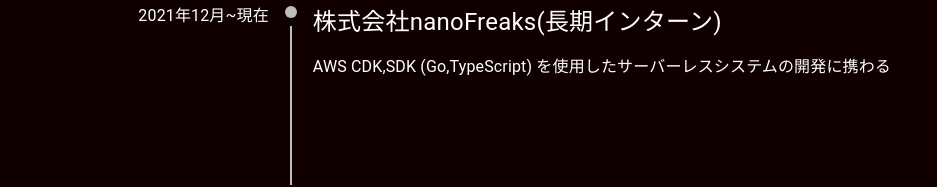
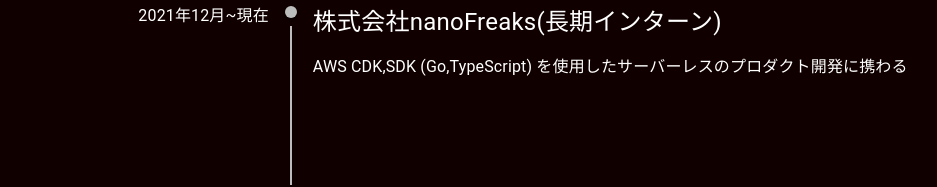
Before and after one commit to yamoyamoto/information_retrieval_site, a Next.js app: page /about in a window 1280 px wide. Shown: the part 631-818 px from the top of the page, without its empty margins (109-1046 px from the left). Built offline with nearby package versions, Linux system fonts and the light colour scheme.

Commit message:
fix descritpion

```diff
--- a/pages/about.tsx
+++ b/pages/about.tsx
@@ -27,7 +27,7 @@ const historyTimelinePropsList: historyTimelineProps[] = [
   {
     title: "株式会社nanoFreaks(長期インターン)",
     term: "2021年12月~現在",
-    description: "AWS CDK,SDK (Go,TypeScript) を使用したサーバーレスシステムの開発に携わる",
+    description: "AWS CDK,SDK (Go,TypeScript) を使用したサーバーレスのプロダクト開発に携わる",
   },
 ];
 
```
